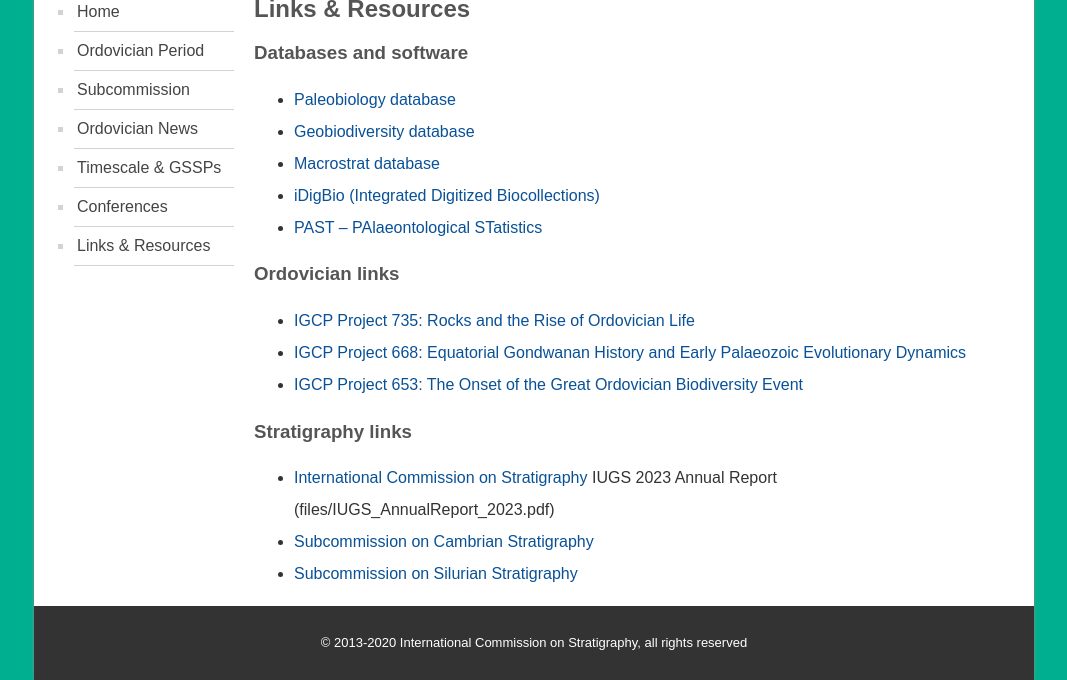
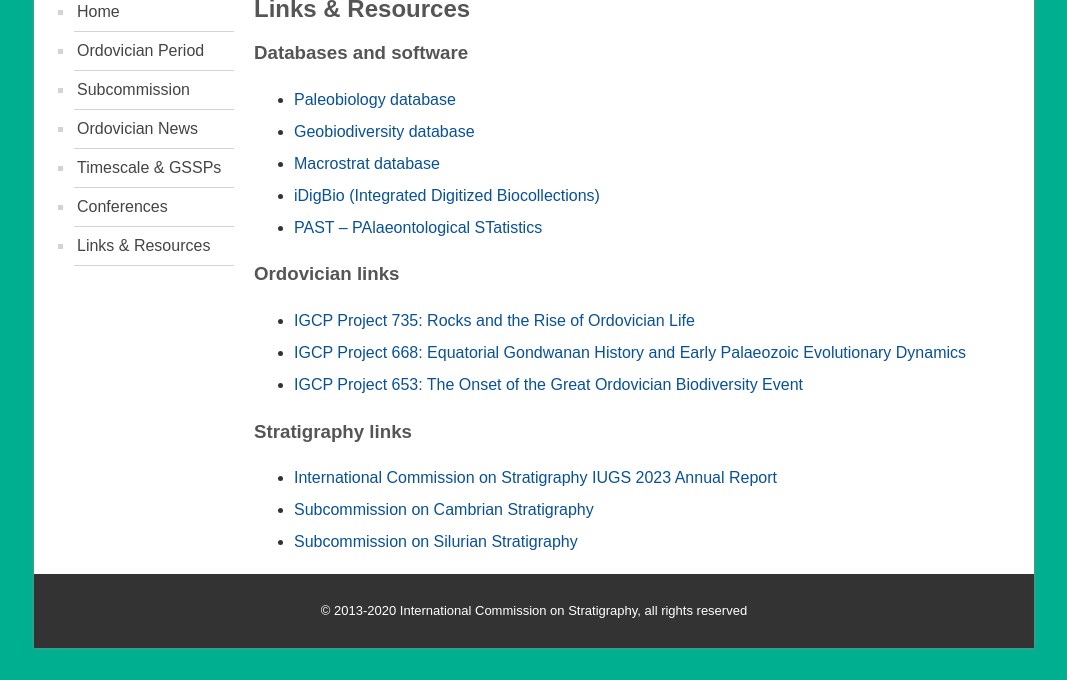
Before and after one commit to whwangChina/subcommission-ordovician, a Jekyll site: the page built from pages/links.md, in a window 1280 px wide. Shown: the part 427-1107 px from the top of the page, without its empty margins (106-1173 px from the left). Built offline with Jekyll 4.4.1, drawn with Linux system fonts in a browser that asks for light colours; after the commit the page ends 1075 px from its top, so only the background shows below that.

Commit message:
Update links.md

```diff
--- a/pages/links.md
+++ b/pages/links.md
@@ -21,6 +21,6 @@
 
 ### Stratigraphy links
 
-* [International Commission on Stratigraphy](https://stratigraphy.org)  IUGS 2023 Annual Report (files/IUGS_AnnualReport_2023.pdf)
+* [International Commission on Stratigraphy](https://stratigraphy.org)  [IUGS 2023 Annual Report](files/IUGS_AnnualReport_2023.pdf)
 * [Subcommission on Cambrian Stratigraphy](https://cambrian.stratigraphy.org)
 * [Subcommission on Silurian Stratigraphy](http://silurian.stratigraphy.org/index.php/en/)
```
